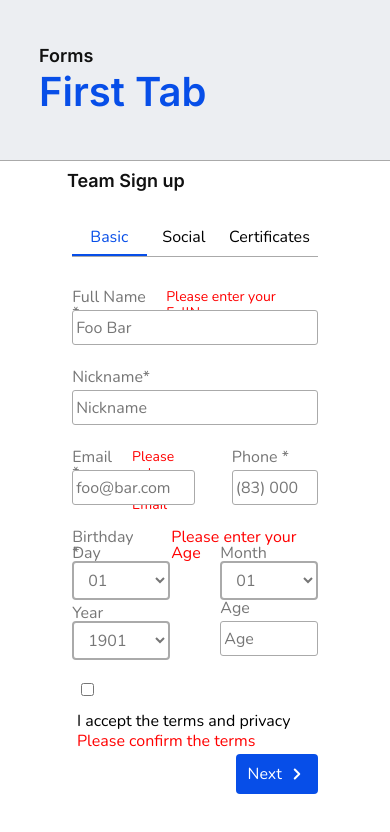
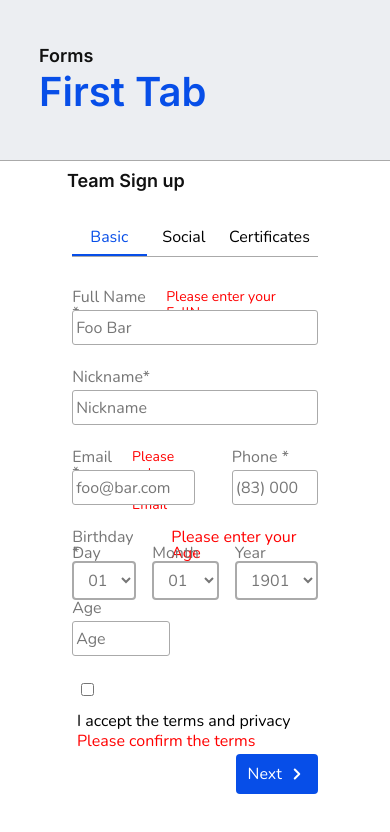
Before and after one commit to Ovictorhugol/FormChallenge, a React (Vite) app: page /basic in a window 390 px wide. Shown: the top 832 px of the page. Built offline with nearby package versions, Linux system fonts and the light colour scheme.

Commit message:
Style: responsive style adjustment

```diff
--- a/src/components/Select/Select.styled.js
+++ b/src/components/Select/Select.styled.js
@@ -15,9 +15,6 @@ export const SelectStyled = styled.select`
   font-weight: 400;
   font-size: 1rem;
   vertical-align: middle;
-  @media (max-width: 768px) {
-    width: 25vw;
-  }
 `;
 export const SelectInput = styled.div`
   display: flex;
```
